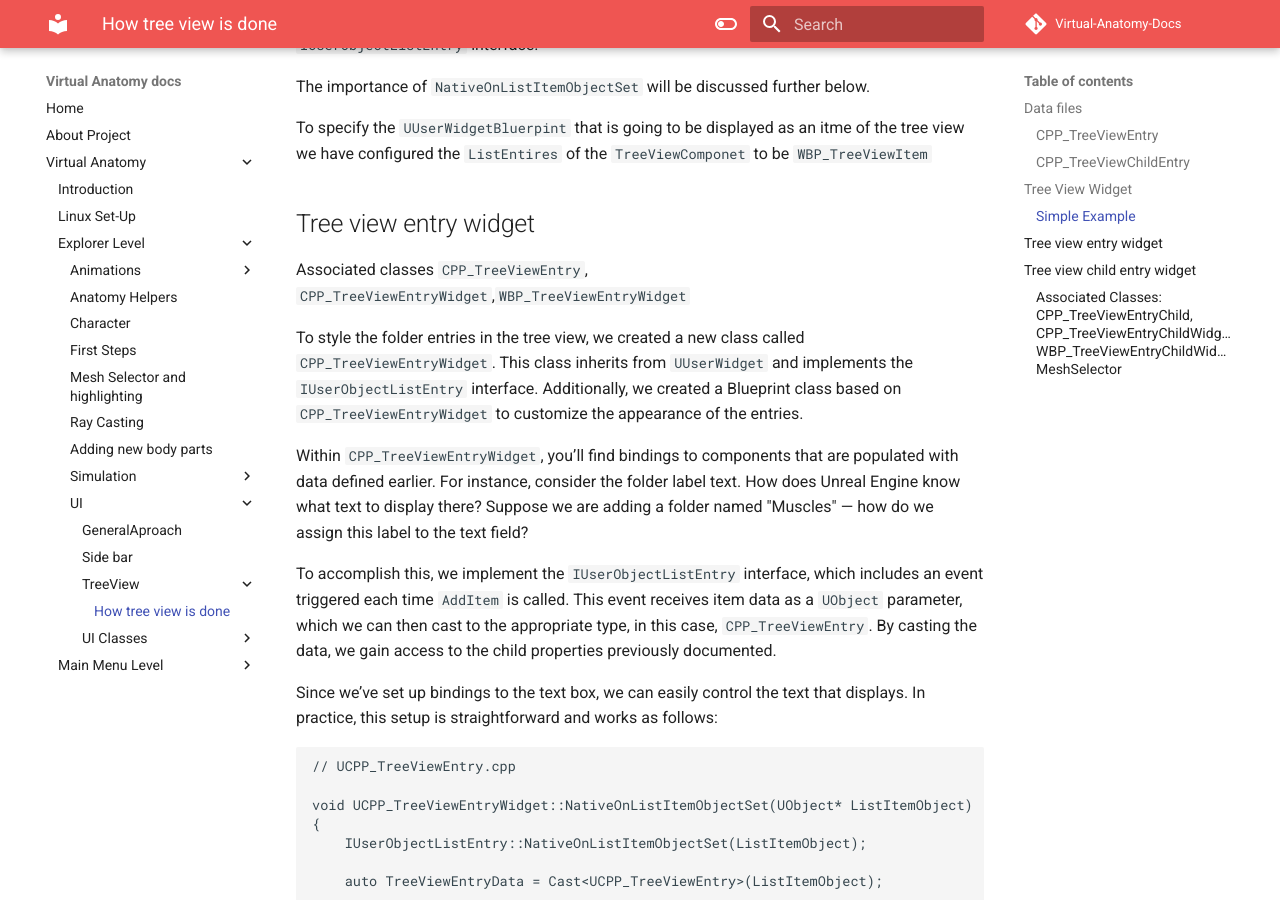
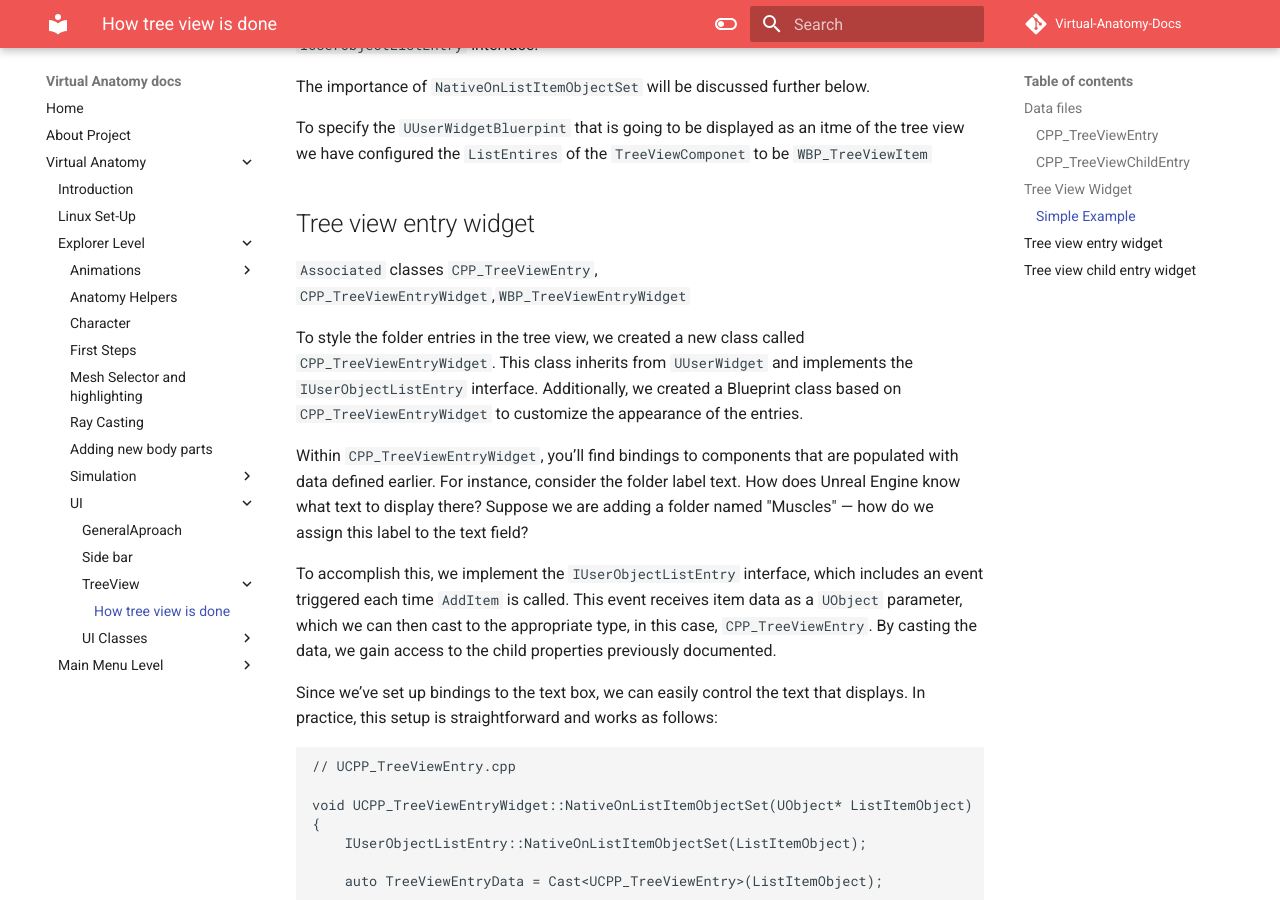
Before and after one commit to jrcz-data-science-lab/VirtualAnatomy-Documentation, an MkDocs documentation site: the page built from docs/VirtualAnatomy/ExplorerLevel/UI/TreeView/HowTreeViewIsDone.md, in a window 1280 px wide and 900 px high, scrolled down 2648 px. Built offline with MkDocs 1.6.1 and Material for MkDocs 9.7.7, drawn with Linux system fonts in a browser that asks for light colours; comment, search, counter and statistics services are not loaded; some of the changed text lies outside the part shown.

Commit message:
improved docs

```diff
--- a/docs/VirtualAnatomy/ExplorerLevel/UI/TreeView/HowTreeViewIsDone.md
+++ b/docs/VirtualAnatomy/ExplorerLevel/UI/TreeView/HowTreeViewIsDone.md
@@ -87,7 +87,7 @@
 
 ## Tree view entry widget
 
-Associated classes `CPP_TreeViewEntry`, `CPP_TreeViewEntryWidget`,`WBP_TreeViewEntryWidget`
+`Associated` classes `CPP_TreeViewEntry`, `CPP_TreeViewEntryWidget`,`WBP_TreeViewEntryWidget`
 
 To style the folder entries in the tree view, we created a new class called `CPP_TreeViewEntryWidget`. This class inherits from `UUserWidget` and implements the `IUserObjectListEntry` interface. Additionally, we created a Blueprint class based on `CPP_TreeViewEntryWidget` to customize the appearance of the entries.
 
@@ -126,7 +126,7 @@
 
 ## Tree view child entry widget
 
-### Associated Classes: `CPP_TreeViewEntryChild`, `CPP_TreeViewEntryChildWidget`, `WBP_TreeViewEntryChildWidget`, `MeshSelector`
+*Associated Classes*: `CPP_TreeViewEntryChild`, `CPP_TreeViewEntryChildWidget`, `WBP_TreeViewEntryChildWidget`, `MeshSelector`
 
 As mentioned earlier, each TreeView entry contains a list view, representing the skeletal meshes that can be interacted with. To populate this list view, we created the `CPP_TreeViewEntryChild` class, which manages both the data and visual appearance of items within the `ListView`.
 
--- a/mkdocs.yml
+++ b/mkdocs.yml
@@ -37,6 +37,8 @@
               - SimulationButton: VirtualAnatomy/ExplorerLevel/UI/SimulationButton.md
               - Clicked on info: VirtualAnatomy/ExplorerLevel/UI/ClickedOnInfo.md
               - Simulation Island: VirtualAnatomy/ExplorerLevel/UI/SimulationIsland.md
+              - TreeViewWidget: VirtualAnatomy/ExplorerLevel/UI/TreeView.md
+
 
       - Main Menu Level:
           - Landing Page: VirtualAnatomy/MainMenuLevel/LandingPage.md
```
Also changed, not shown: docs/VirtualAnatomy/ExplorerLevel/MeshSelector.md (+1 -1 lines), docs/VirtualAnatomy/ExplorerLevel/UI/ClickedOnInfo.md (+1 -1 lines), docs/VirtualAnatomy/ExplorerLevel/UI/TreeView.md (added, +67 -0 lines).
